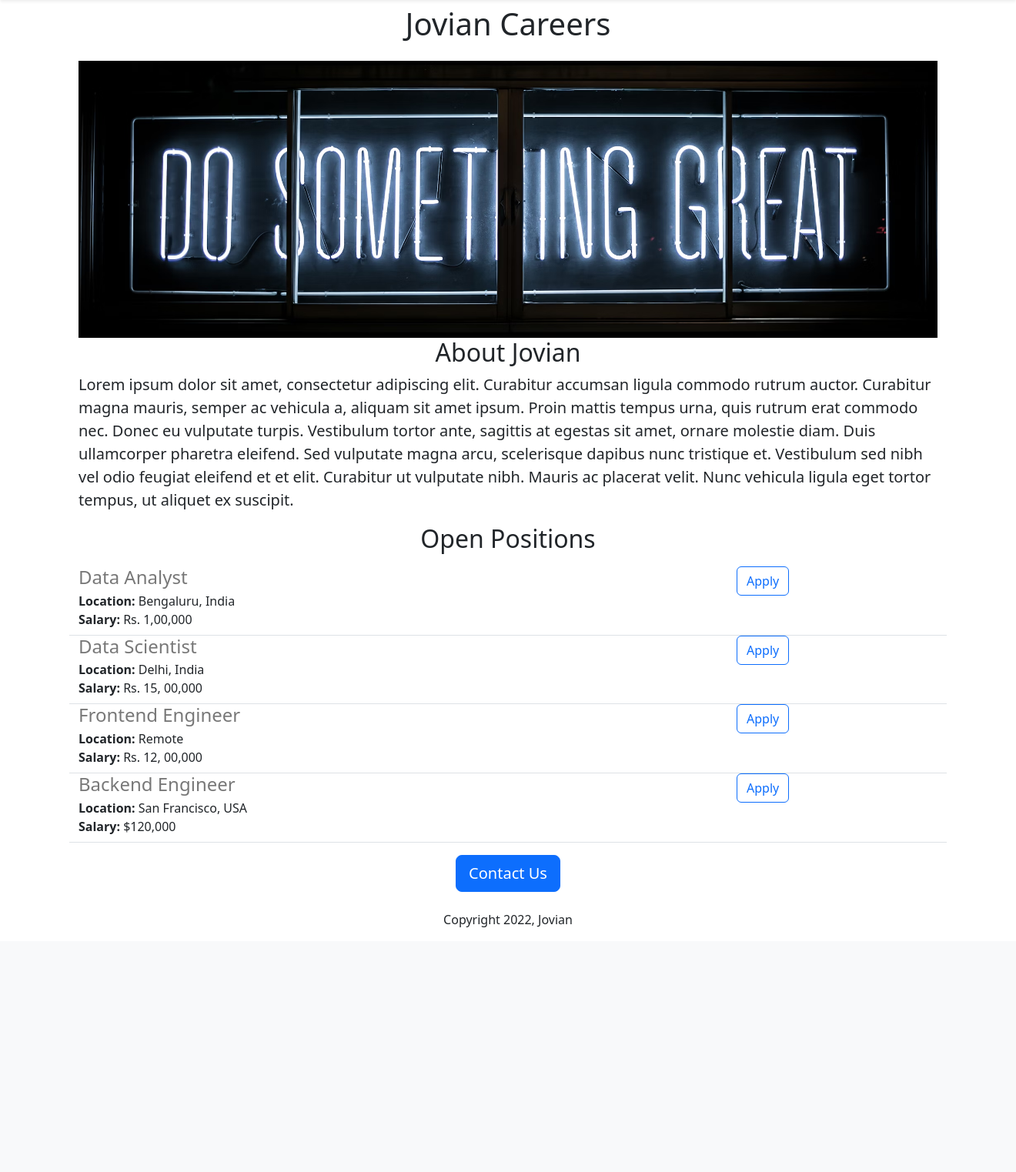
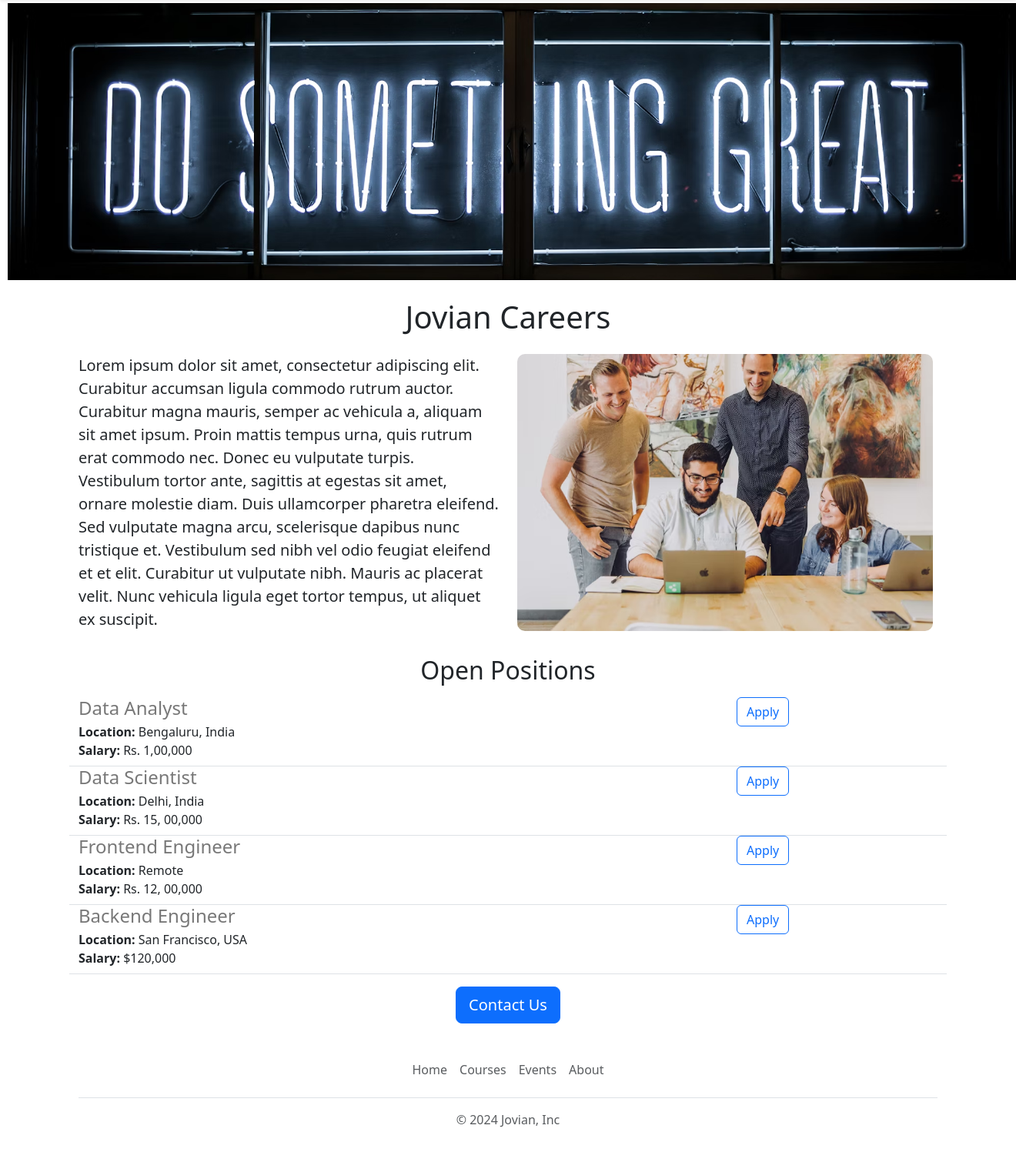
Before and after one commit to florasmile/jovian-careers-website, a Flask app: page / in a window 1320 px wide; the page is wider, and only the part inside the window is pictured. Shown: the part 57-1580 px from the top of that part at 77% size. Before the commit the page ends 1262 px from the top of that part, so only its background shows below. Run offline with Flask 3, Linux system fonts and the light colour scheme.

Commit message:
Add footer and mailto links

```diff
--- /dev/null
+++ b/templates/footer.html
@@ -0,0 +1,11 @@
+<div class="container">
+  <footer class="py-3 my-4">
+    <ul class="nav justify-content-center border-bottom pb-3 mb-3">
+      <li class="nav-item"><a href="https://www.jovian.ai" class="nav-link px-2 text-body-secondary">Home</a></li>
+      <li class="nav-item"><a href="https://jovian.ai/learn" target="_blank" class="nav-link px-2 text-body-secondary">Courses</a></li>
+      <li class="nav-item"><a href="https://jovian.ai/events" target="_blank" class="nav-link px-2 text-body-secondary">Events</a></li>
+      <li class="nav-item"><a href="https://jovian.ai/about" class="nav-link px-2 text-body-secondary">About</a></li>
+      </ul>
+    <p class="text-center text-body-secondary">&copy; 2024 Jovian, Inc</p>
+  </footer>
+</div>
--- a/templates/home.html
+++ b/templates/home.html
@@ -10,21 +10,32 @@
         height: 360px;
         width: 100%;
         object-fit: cover;
+        margin: 5px 10px 16px 10px;
+      }
+
+      #people-image {
+        height: 360px;
+        border-radius: 10px;
+        object-fit: cover;
+
       }
     </style>
   </head>
   <body>
     {% include 'navbar.html' %}
-    <div class="container mt-60">
+    <img class="img-fluid" id="banner" src="{{ url_for('static', filename='banner.jpg') }}" >
+    <div class="container">
       <h1 class="text-center mt-2 mb-4">Jovian Careers</h1>
-        <img class="img-fluid" id="banner" src="{{ url_for('static', filename='banner.jpg') }}" >
-        <h2 id="company-introduction" class="text-center">
-          About Jovian
-        </h2>
+      <div class="row" style="margin-bottom: 16px;">
+        <div class="col-md-6">
         <p class="lead">
       Lorem ipsum dolor sit amet, consectetur adipiscing elit. Curabitur       accumsan ligula commodo rutrum auctor. Curabitur magna mauris, semper ac vehicula a, aliquam sit amet ipsum. Proin mattis tempus urna, quis rutrum erat commodo nec. Donec eu vulputate turpis. Vestibulum tortor ante, sagittis at egestas sit amet, ornare molestie diam. Duis ullamcorper pharetra eleifend. Sed vulputate magna arcu, scelerisque dapibus nunc tristique et. Vestibulum sed nibh vel odio feugiat eleifend et et elit. Curabitur ut vulputate nibh. Mauris ac placerat velit. Nunc vehicula ligula eget tortor tempus, ut aliquet ex suscipit.
         </p>
-
+        </div>
+        <div class="d-none d-md-block col-md-6">
+          <img id="people-image" src="/static/people.jpg">
+        </div>
+      </div>
         <h2 id="list-of-jobs" class="text-center mt-2">Open Positions</h2>
         <p>
           {% for job in jobs %}
@@ -32,10 +43,11 @@
           {% endfor %}
         </p>
         <div class="text-center">
-        <button class="btn btn-primary btn-lg">Contact Us</button>
-          <p class="mt-4">Copyright 2022, Jovian</p>
+        <a href="mailto:hello@joviancareer.xyz?subject=Questions%20about%20job%20openings&body=My%20name%20is%20%3Cyour%20name%20here%3E%0D%0A%0D%0AMy%20questions%20is%20%3Cyour%20question%20here%3E" class="btn btn-primary btn-lg">Contact Us</a>
         </div>
+
     </div>
+    {% include 'footer.html' %}
 
 
   </body>
--- a/templates/jobitem.html
+++ b/templates/jobitem.html
@@ -12,7 +12,7 @@
   {% endif %}
   </div>
   <div class="col-3">
-    <button type="button" class="btn btn-outline-primary">Apply</button>
+    <a href="mailto:hello@joviancareer.xyz?subject=Applying%20for%20position%20{{job['title']}}&body=My%20name%20is%20%3Cyour%20name%20here%3E%0D%0A%0D%0AMy%20linkedin%20link%20is%20%3Cyour%20linkedin%20page%3E%0D%0AMy%20resume%20link%20is%20%3Cyour%20resume%3E" type="button" class="btn btn-outline-primary">Apply</a>
   </div>
 
 </div>
```
Also changed, not shown: static/people.jpg (added).
